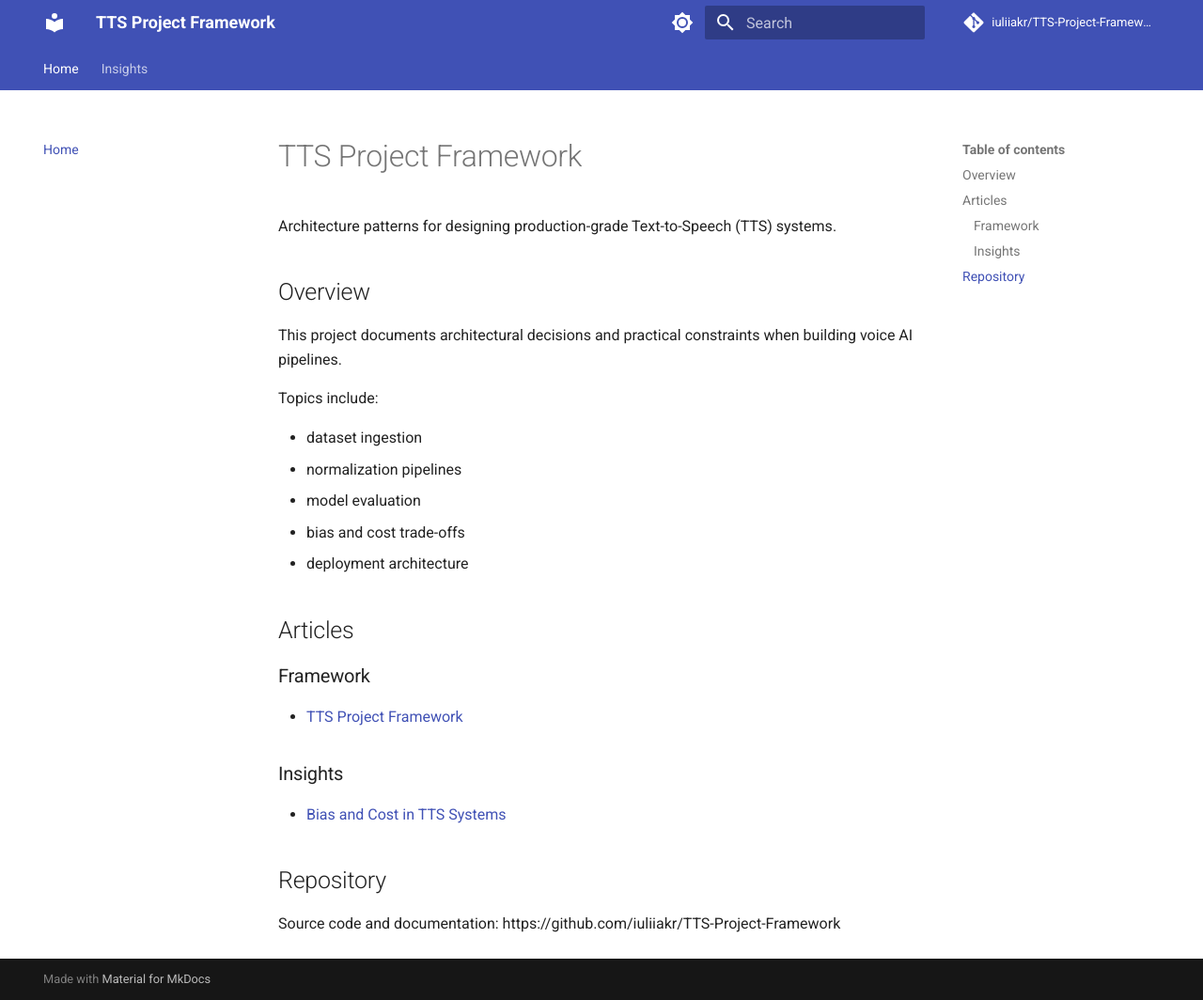
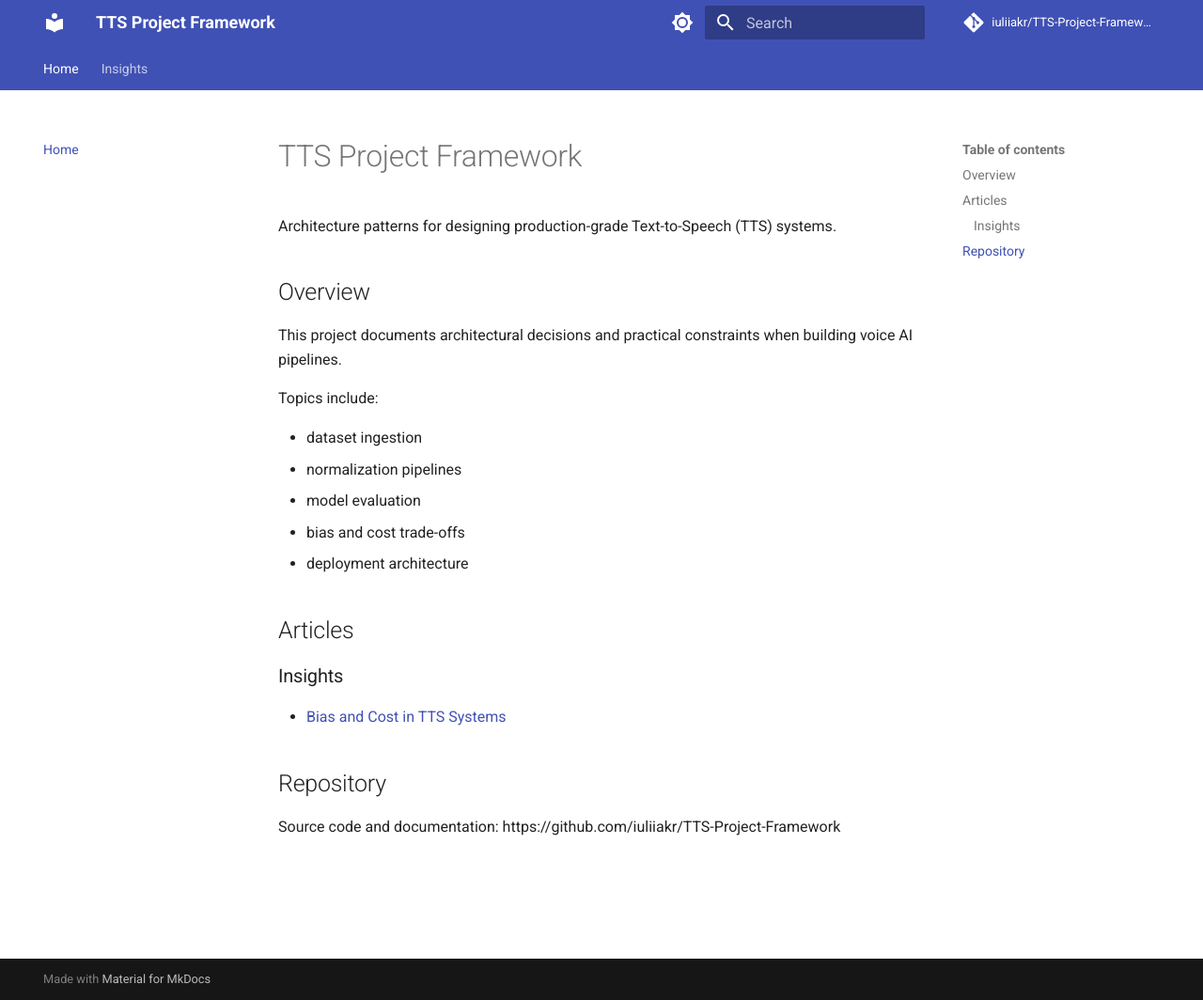
Before and after one commit to iuliiakr/TTS-Project-Framework, an MkDocs documentation site: the page built from docs/index.md, in a window 1280 px wide and 1064 px high. Shown: the whole window at 94% size. Built offline with MkDocs 1.6.1 and Material for MkDocs 9.7.7, drawn with Linux system fonts in a browser that asks for light colours; comment, search, counter and statistics services are not loaded.

Commit message:
fix: remove stray README from docs

```diff
--- a/docs/index.md
+++ b/docs/index.md
@@ -18,10 +18,6 @@ Topics include:
 
 ## Articles
 
-### Framework
-
-- [TTS Project Framework](README.md)
-
 ### Insights
 
 - [Bias and Cost in TTS Systems](insights/bias-and-cost.md)
```
